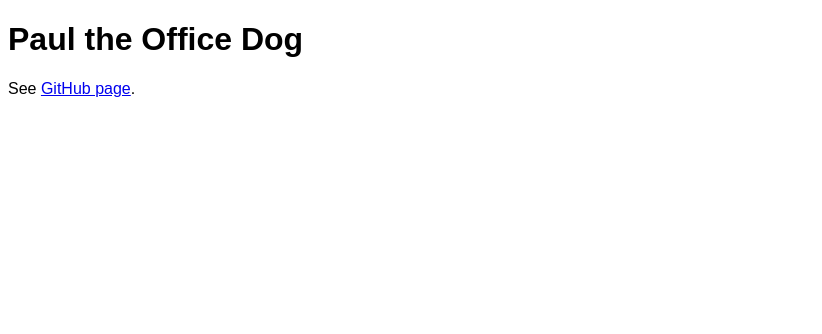
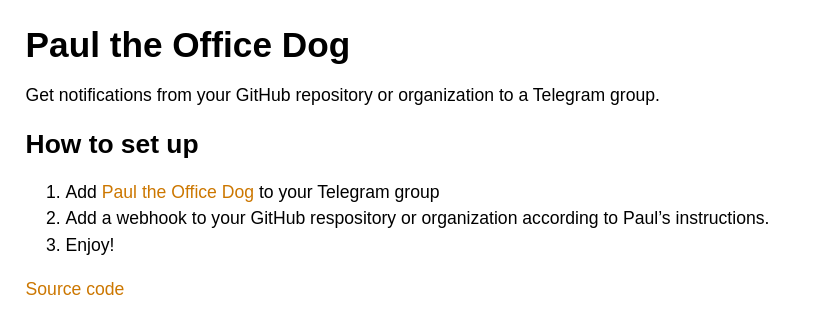
Before and after one commit to felixbade/github-telegram-notifications, a website: page static/index.html in a window 1280 px wide. Shown: the whole page, without its empty margins (0-822 px from the left). Drawn offline with Linux system fonts and the light colour scheme.

Commit message:
Add instructions and style to frontpage

```diff
--- a/static/index.html
+++ b/static/index.html
@@ -9,6 +9,14 @@
     </head>
     <body>
         <h1>Paul the Office Dog</h1>
-        See <a href="https://github.com/felixbade/github-telegram-notifications">GitHub page</a>.
-    </body>
+        <p>Get notifications from your GitHub repository or organization to a Telegram group.</p>
+        <h2>How to set up</h2>
+        <ol>
+            <li>Add <a href="https://t.me/PaulTheOfficeDogBot">Paul the Office Dog</a> to your Telegram group</li>
+            <li>Add a webhook to your GitHub respository or organization according to Paul’s instructions.</li>
+            <li>Enjoy!</li>
+        </ol>
+
+        <a href="https://github.com/felixbade/github-telegram-notifications">Source code</a>
+      </body>
 </html>
--- a/static/style.css
+++ b/static/style.css
@@ -1,3 +1,15 @@
 html {
     font-family: sans-serif;
+    font-size: 1.1em;
+    line-height: 150%;
+    margin: 0.5em 1em;
 }
+
+a, a:visited {
+    text-decoration: none;
+    color: hsl(35, 100%, 40%);
+}
+
+a:hover {
+    text-decoration: underline;
+}
```
